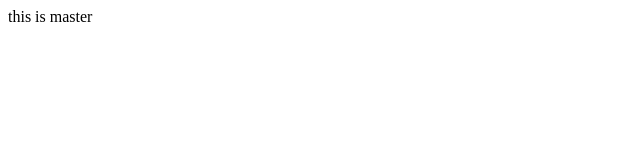
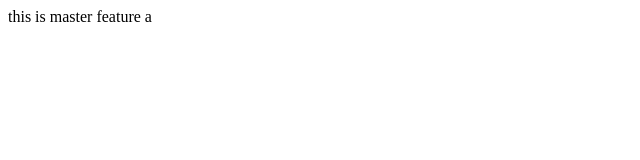
Before and after one commit to memolovel/group-project, a plain HTML site: page index.html in a window 1280 px wide. Shown: the full height of the page, 0-640 px from the left. Drawn offline with Linux system fonts and the light colour scheme.

Commit message:
feature a

```diff
--- a/index.html
+++ b/index.html
@@ -6,6 +6,6 @@
     <title>Document</title>
   </head>
   <body>
-    this is master
+    this is master feature a
   </body>
 </html>
```
